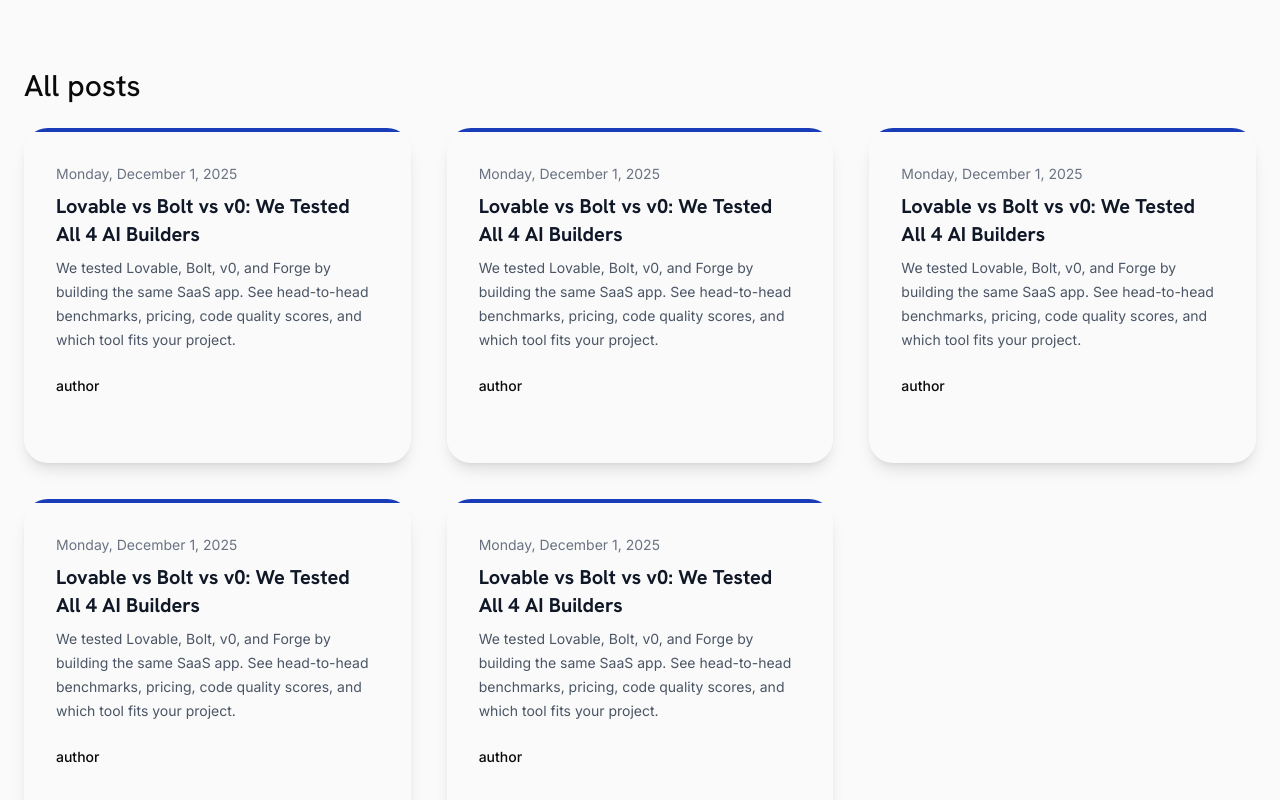
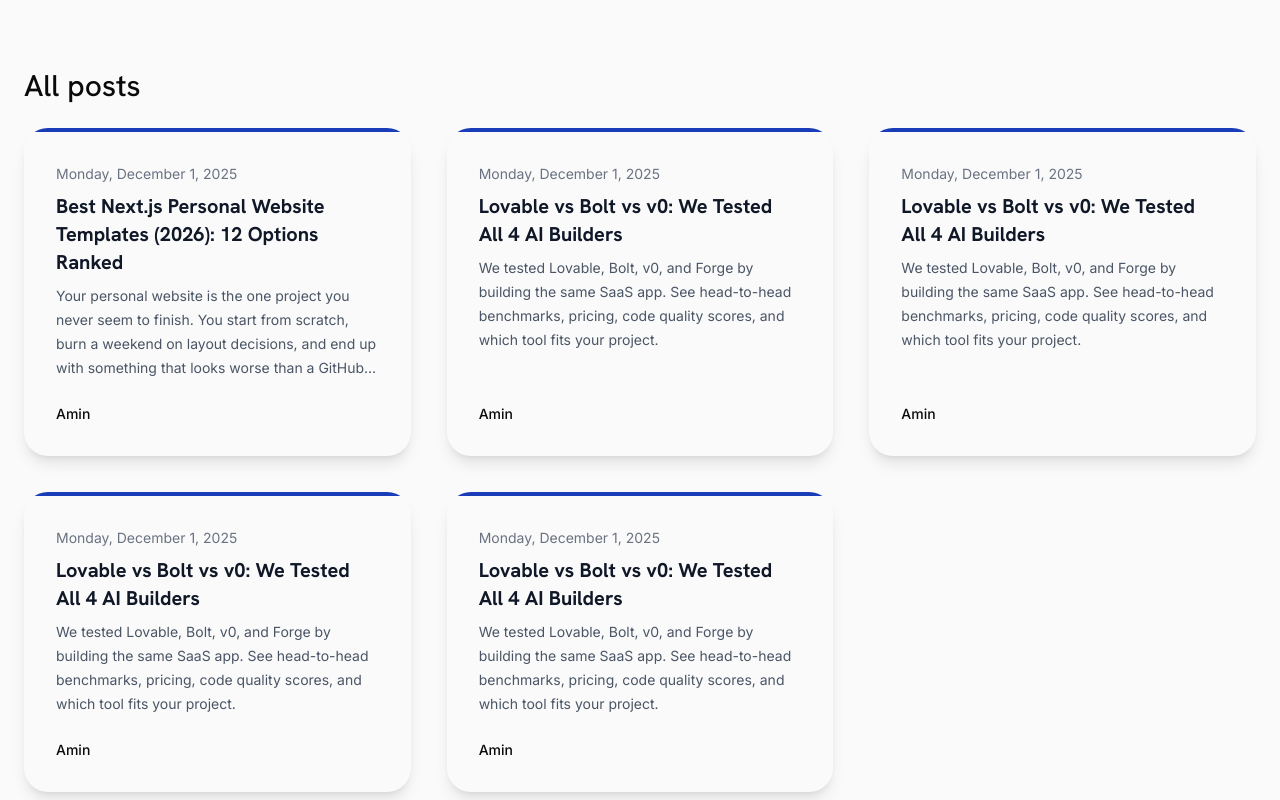
Before and after one commit to BSquare-team/B-square, a Next.js app: page /blog in a window 1280 px wide. Shown: the part 320-1120 px from the top of the page. Built offline with nearby package versions, Linux system fonts and the light colour scheme; no server answers.

Commit message:
fix blog page card

```diff
--- a/app/blog/page.tsx
+++ b/app/blog/page.tsx
@@ -6,6 +6,7 @@
   CardHeader,
   CardTitle,
 } from "@/components/ui/card";
+import Link from "next/link";
 import React from "react";
 
 export default function page() {
@@ -26,104 +27,125 @@
         <h2 className="text-3xl font-medium mb-6">All posts</h2>
         <div className="grid grid-cols-1 lg:grid-cols-3 gap-9">
           <div
-            className="lg:h-83.75 h-58.75 rounded-3xl overflow-hidden hover:shadow-2xl shadow-lg col-span-1 dark:bg-[#0a0a0a94]
-            dark:shadow-[0_10px_30px_-10px_rgba(255,255,255,0.03)] dark:hover:shadow-[0_20px_50px_-12px_rgba(255,255,255,0.08)] transition-all duration-300 "
+            className="rounded-3xl overflow-hidden hover:shadow-2xl shadow-lg col-span-1
+           dark:bg-[#0a0a0a94] dark:shadow-[0_10px_30px_-10px_rgba(255,255,255,0.03)] dark:hover:shadow-[0_20px_50px_-12px_rgba(255,255,255,0.08)] transition-all duration-300 flex flex-col h-full"
           >
-            <div className="p-8 border-t-4 border-blue-800 ">
+            <Link href="/blog/post-a" className="flex flex-col h-full">
+              <div className="p-8 border-t-4 border-blue-800 flex flex-col justify-between flex-1">
+                <div>
                   <p className="text-sm/5 text-gray-500">
                     Monday, December 1, 2025
                   </p>
-              <h1 className="mt-2 text-xl/7 font-bold text-gray-900 dark:text-white">
-                Lovable vs Bolt vs v0: We Tested All 4 AI Builders
+                  <h1 className="mt-2 text-xl/7 font-bold text-gray-900 dark:text-white line-clamp-3">
+                    Best Next.js Personal Website Templates (2026): 12 Options
+                    Ranked
                   </h1>
-              <p className="mt-2 text-sm/6 text-gray-600">
-                We tested Lovable, Bolt, v0, and Forge by building the same SaaS
-                app. See head-to-head benchmarks, pricing, code quality scores,
-                and which tool fits your project.
+                  <p className="mt-2 text-sm/6 text-gray-600 line-clamp-4">
+                    Your personal website is the one project you never seem to
+                    finish. You start from scratch, burn a weekend on layout
+                    decisions, and end up with something that looks worse than a
+                    GitHub README.
                   </p>
-              <p className="mt-6 text-sm/5 font-medium">author</p>
                 </div>
+                <p className="mt-6 text-sm/5 font-medium">Amin</p>
               </div>
-
+            </Link>
+          </div>
           <div
-            className="lg:h-83.75 h-58.75 rounded-3xl overflow-hidden hover:shadow-2xl shadow-lg col-span-1 dark:bg-[#0a0a0a94]
-            dark:shadow-[0_10px_30px_-10px_rgba(255,255,255,0.03)] dark:hover:shadow-[0_20px_50px_-12px_rgba(255,255,255,0.08)] transition-all duration-300 "
+            className="rounded-3xl overflow-hidden hover:shadow-2xl shadow-lg col-span-1
+           dark:bg-[#0a0a0a94] dark:shadow-[0_10px_30px_-10px_rgba(255,255,255,0.03)] dark:hover:shadow-[0_20px_50px_-12px_rgba(255,255,255,0.08)] transition-all duration-300 flex flex-col h-full"
           >
-            <div className="p-8 border-t-4 border-blue-800 ">
+            <Link href="/blog/post-b" className="flex flex-col h-full">
+              <div className="p-8 border-t-4 border-blue-800 flex flex-col justify-between flex-1">
+                <div>
                   <p className="text-sm/5 text-gray-500">
                     Monday, December 1, 2025
                   </p>
-              <h1 className="mt-2 text-xl/7 font-bold text-gray-900 dark:text-white">
+                  <h1 className="mt-2 text-xl/7 font-bold text-gray-900 dark:text-white line-clamp-3">
                     Lovable vs Bolt vs v0: We Tested All 4 AI Builders
                   </h1>
-              <p className="mt-2 text-sm/6 text-gray-600">
-                We tested Lovable, Bolt, v0, and Forge by building the same SaaS
-                app. See head-to-head benchmarks, pricing, code quality scores,
-                and which tool fits your project.
+                  <p className="mt-2 text-sm/6 text-gray-600 line-clamp-4">
+                    We tested Lovable, Bolt, v0, and Forge by building the same
+                    SaaS app. See head-to-head benchmarks, pricing, code quality
+                    scores, and which tool fits your project.
                   </p>
-              <p className="mt-6 text-sm/5 font-medium">author</p>
                 </div>
+                <p className="mt-6 text-sm/5 font-medium">Amin</p>
+              </div>
+            </Link>
           </div>
           <div
-            className="lg:h-83.75 h-58.75 rounded-3xl overflow-hidden hover:shadow-2xl shadow-lg col-span-1 dark:bg-[#0a0a0a94]
-            dark:shadow-[0_10px_30px_-10px_rgba(255,255,255,0.03)] dark:hover:shadow-[0_20px_50px_-12px_rgba(255,255,255,0.08)] transition-all duration-300 "
+            className="rounded-3xl overflow-hidden hover:shadow-2xl shadow-lg col-span-1
+           dark:bg-[#0a0a0a94] dark:shadow-[0_10px_30px_-10px_rgba(255,255,255,0.03)] dark:hover:shadow-[0_20px_50px_-12px_rgba(255,255,255,0.08)] transition-all duration-300 flex flex-col h-full"
           >
-            <div className="p-8 border-t-4 border-blue-800 ">
+            <Link href="/blog/post-b" className="flex flex-col h-full">
+              <div className="p-8 border-t-4 border-blue-800 flex flex-col justify-between flex-1">
+                <div>
                   <p className="text-sm/5 text-gray-500">
                     Monday, December 1, 2025
                   </p>
-              <h1 className="mt-2 text-xl/7 font-bold text-gray-900 dark:text-white">
+                  <h1 className="mt-2 text-xl/7 font-bold text-gray-900 dark:text-white line-clamp-3">
                     Lovable vs Bolt vs v0: We Tested All 4 AI Builders
                   </h1>
-              <p className="mt-2 text-sm/6 text-gray-600">
-                We tested Lovable, Bolt, v0, and Forge by building the same SaaS
-                app. See head-to-head benchmarks, pricing, code quality scores,
-                and which tool fits your project.
+                  <p className="mt-2 text-sm/6 text-gray-600 line-clamp-4">
+                    We tested Lovable, Bolt, v0, and Forge by building the same
+                    SaaS app. See head-to-head benchmarks, pricing, code quality
+                    scores, and which tool fits your project.
                   </p>
-              <p className="mt-6 text-sm/5 font-medium">author</p>
                 </div>
+                <p className="mt-6 text-sm/5 font-medium">Amin</p>
+              </div>
+            </Link>
           </div>
           <div
-            className="lg:h-83.75 h-58.75 rounded-3xl overflow-hidden hover:shadow-2xl shadow-lg col-span-1 dark:bg-[#0a0a0a94]
-            dark:shadow-[0_10px_30px_-10px_rgba(255,255,255,0.03)] dark:hover:shadow-[0_20px_50px_-12px_rgba(255,255,255,0.08)] transition-all duration-300 "
+            className="rounded-3xl overflow-hidden hover:shadow-2xl shadow-lg col-span-1
+           dark:bg-[#0a0a0a94] dark:shadow-[0_10px_30px_-10px_rgba(255,255,255,0.03)] dark:hover:shadow-[0_20px_50px_-12px_rgba(255,255,255,0.08)] transition-all duration-300 flex flex-col h-full"
           >
-            <div className="p-8 border-t-4 border-blue-800 ">
+            <Link href="/blog/post-b" className="flex flex-col h-full">
+              <div className="p-8 border-t-4 border-blue-800 flex flex-col justify-between flex-1">
+                <div>
                   <p className="text-sm/5 text-gray-500">
                     Monday, December 1, 2025
                   </p>
-              <h1 className="mt-2 text-xl/7 font-bold text-gray-900 dark:text-white">
+                  <h1 className="mt-2 text-xl/7 font-bold text-gray-900 dark:text-white line-clamp-3">
                     Lovable vs Bolt vs v0: We Tested All 4 AI Builders
                   </h1>
-              <p className="mt-2 text-sm/6 text-gray-600">
-                We tested Lovable, Bolt, v0, and Forge by building the same SaaS
-                app. See head-to-head benchmarks, pricing, code quality scores,
-                and which tool fits your project.
+                  <p className="mt-2 text-sm/6 text-gray-600 line-clamp-4">
+                    We tested Lovable, Bolt, v0, and Forge by building the same
+                    SaaS app. See head-to-head benchmarks, pricing, code quality
+                    scores, and which tool fits your project.
                   </p>
-              <p className="mt-6 text-sm/5 font-medium">author</p>
                 </div>
+                <p className="mt-6 text-sm/5 font-medium">Amin</p>
+              </div>
+            </Link>
           </div>
           <div
-            className="lg:h-83.75 h-58.75 rounded-3xl overflow-hidden hover:shadow-2xl shadow-lg col-span-1 dark:bg-[#0a0a0a94]
-            dark:shadow-[0_10px_30px_-10px_rgba(255,255,255,0.03)] dark:hover:shadow-[0_20px_50px_-12px_rgba(255,255,255,0.08)] transition-all duration-300 "
+            className="rounded-3xl overflow-hidden hover:shadow-2xl shadow-lg col-span-1
+           dark:bg-[#0a0a0a94] dark:shadow-[0_10px_30px_-10px_rgba(255,255,255,0.03)] dark:hover:shadow-[0_20px_50px_-12px_rgba(255,255,255,0.08)] transition-all duration-300 flex flex-col h-full"
           >
-            <div className="p-8 border-t-4 border-blue-800 ">
+            <Link href="/blog/post-b" className="flex flex-col h-full">
+              <div className="p-8 border-t-4 border-blue-800 flex flex-col justify-between flex-1">
+                <div>
                   <p className="text-sm/5 text-gray-500">
                     Monday, December 1, 2025
                   </p>
-              <h1 className="mt-2 text-xl/7 font-bold text-gray-900 dark:text-white">
+                  <h1 className="mt-2 text-xl/7 font-bold text-gray-900 dark:text-white line-clamp-3">
                     Lovable vs Bolt vs v0: We Tested All 4 AI Builders
                   </h1>
-              <p className="mt-2 text-sm/6 text-gray-600">
-                We tested Lovable, Bolt, v0, and Forge by building the same SaaS
-                app. See head-to-head benchmarks, pricing, code quality scores,
-                and which tool fits your project.
+                  <p className="mt-2 text-sm/6 text-gray-600 line-clamp-4">
+                    We tested Lovable, Bolt, v0, and Forge by building the same
+                    SaaS app. See head-to-head benchmarks, pricing, code quality
+                    scores, and which tool fits your project.
                   </p>
-              <p className="mt-6 text-sm/5 font-medium">author</p>
                 </div>
+                <p className="mt-6 text-sm/5 font-medium">Amin</p>
+              </div>
+            </Link>
           </div>
 
+
         </div>
-
       </section>
     </div>
   );
```
Lines whose indentation alone changed are shown as unchanged.
